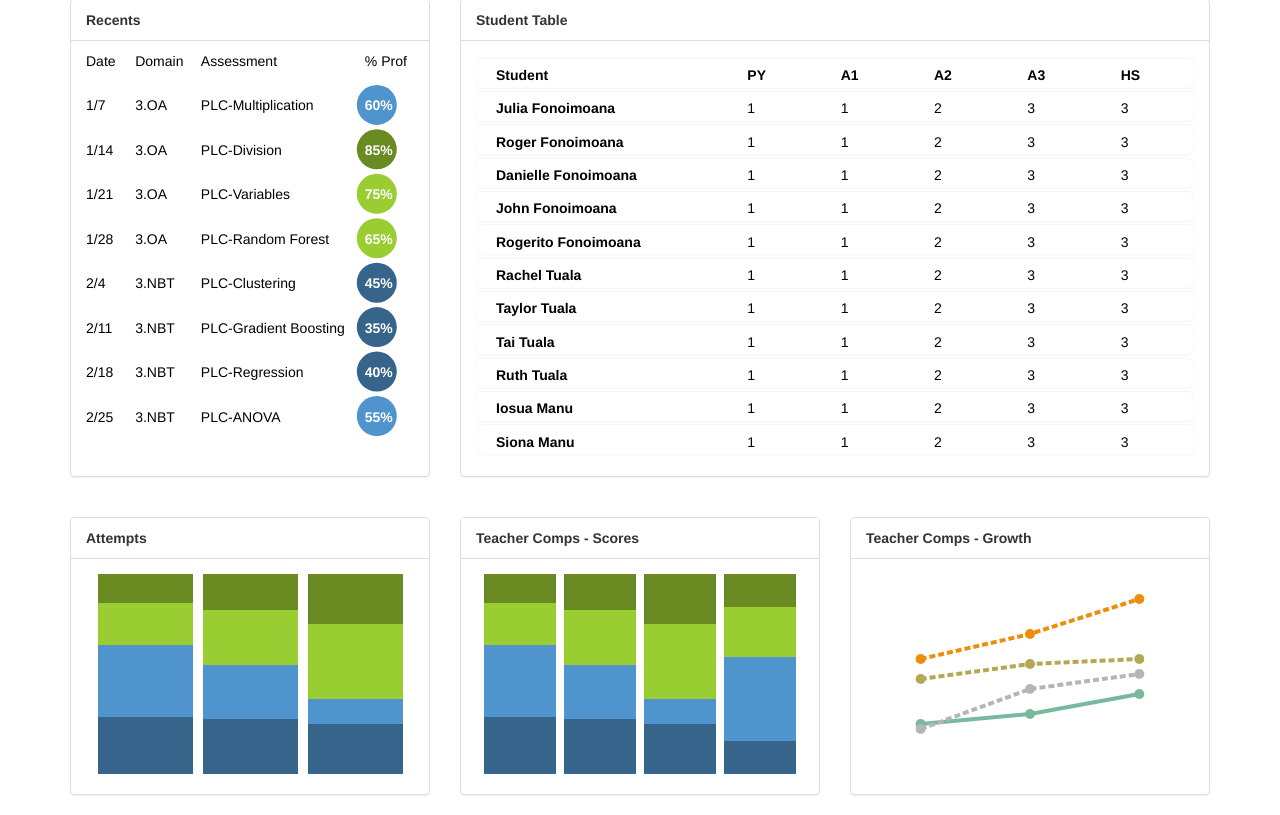
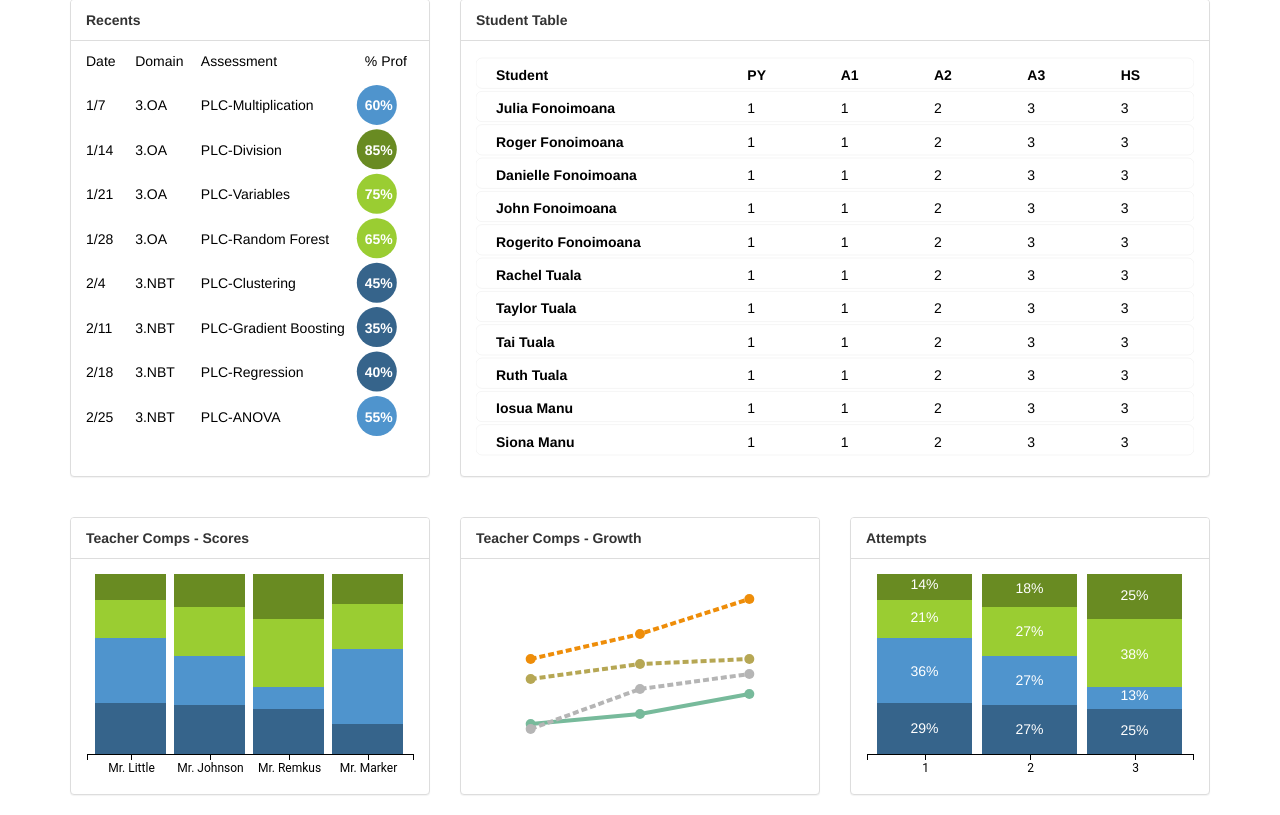
Before and after one commit to sfono96/inquisv2, a Flask app: page /drill in a window 1280 px wide. Shown: the part 71-886 px from the top of the page. Run offline with Flask 2, Linux system fonts and the light colour scheme; some libraries are stand-ins or nearby versions.

Commit message:
added x axes and pctgs

```diff
--- a/templates/dash.html
+++ b/templates/dash.html
@@ -74,7 +74,7 @@
 
             <div class="row">
                 <div class = "col-lg-12">
-                    <h1 class = "page-header">Grade Level Dashboard</h1>
+                    <h2 class = "page-header">Grade Level Dashboard</h2>
                 </div>
             </div>
 
--- a/templates/drill.html
+++ b/templates/drill.html
@@ -27,7 +27,7 @@
     <script src="//code.jquery.com/jquery-migrate-1.2.1.min.js"></script>-->
 
     <style type="text/css">
-      .axis {font-family: Roboto,Arial; font-size:26px;}
+      .axis {font-family: Roboto,Arial; font-size:12px;}
       .axis path, .axis line {fill: none;stroke: #000;shape-rendering: crispEdges;}
       .myText {shape-rendering: crispEdges;font-family: Roboto; font-size: 16px}
       .d3-tip {
@@ -110,20 +110,6 @@
                 <div class="col-lg-4">
                     <div class="panel panel-default">
                         <div class="panel-heading">
-                            <i class="fa fa-bar-chart-o fa-fw"></i><b>Attempts</b>
-                        </div>
-                        <!-- /.panel-heading -->
-                        <div class="panel-body">
-                            <div id='attempts'></div>
-                        </div>
-                        <!-- /.panel-body -->
-                    </div>
-                </div>
-
-                <!-- teacher comps - scores -->
-                <div class="col-lg-4">
-                    <div class="panel panel-default">
-                        <div class="panel-heading">
                             <i class="fa fa-bar-chart-o fa-fw"></i><b>Teacher Comps - Scores</b>
                         </div>
                         <!-- /.panel-heading -->
@@ -134,7 +120,7 @@
                     </div>
                 </div>
 
-                <!-- teacher comps - growth -->
+                <!-- teacher comps - scores -->
                 <div class="col-lg-4">
                     <div class="panel panel-default">
                         <div class="panel-heading">
@@ -143,6 +129,20 @@
                         <!-- /.panel-heading -->
                         <div class="panel-body">
                             <div id='growth'></div>
+                        </div>
+                        <!-- /.panel-body -->
+                    </div>
+                </div>
+
+                <!-- teacher comps - growth -->
+                <div class="col-lg-4">
+                    <div class="panel panel-default">
+                        <div class="panel-heading">
+                            <i class="fa fa-bar-chart-o fa-fw"></i><b>Attempts</b>
+                        </div>
+                        <!-- /.panel-heading -->
+                        <div class="panel-body">
+                            <div id='attempts'></div>
                         </div>
                         <!-- /.panel-body -->
                     </div>
@@ -250,18 +250,30 @@ rStrengthText.transition().duration(1500).attr("fill-opacity",1)
 ////////////////////////////////////////////////////////////////////////////////
 
 var width = $('#attempts').width()
-var height = 200
+var svgHeight = 200
+var height = 180
 
-asvg = d3.select("#attempts").append("svg").attr("width",width).attr("height",height)
+asvg = d3.select("#attempts").append("svg").attr("width",width).attr("height",svgHeight)
 
-var ax = d3.scale.ordinal().rangeRoundBands([0,width],.1)
+var ax = d3.scale.ordinal().rangeRoundBands([0,width-2],.1)
 var ay = d3.scale.linear().rangeRound([height,0]);
 var color = d3.scale.ordinal().range(['#36648B','#4F94CD','#9ACD32','#698B22']);
 //var color = d3.scale.ordinal().range(['#698B22','#9ACD32','#4F94CD','#36648B']);
+var axAxis = d3.svg.axis().scale(ax).orient("bottom");
 
 var adata = [{"Attempt":1,"1":20,"2":25,"3":15,"4":10},
             {"Attempt":2,"1":15,"2":15,"3":15,"4":10},
             {"Attempt":3,"1":10,"2":5,"3":15,"4":10}];
+
+var aObj = {
+  "teacher":"Mr. Little",
+  "assessment":"PLC-ANOVA",
+  "attemptData":[
+    {"Attempt":1,"1":20,"2":25,"3":15,"4":10},
+    {"Attempt":2,"1":15,"2":15,"3":15,"4":10},
+    {"Attempt":3,"1":10,"2":5,"3":15,"4":10}
+  ]
+};
 
 function newData(){
   var arr = [{"Attempt":1,"1":Math.floor(Math.random()*25),"2":Math.floor(Math.random()*25),"3":Math.floor(Math.random()*5),"4":Math.floor(Math.random()*5)},
@@ -271,101 +283,134 @@ function newData(){
 }
 
 function updateAttempts(data){
+  // color scale using the keys (tiers 1-4)
   color.domain(d3.keys(data[0]).filter(function(key) { return key !== "Attempt"; }));
+
+  // creating the proportions for the stack normalized column
   data.forEach(function(d){
     var y0 = 0
-    d.ages = color.domain().map(function(name){return {name:name,y0:y0,y1:y0+=d[name]}}) // gets all of the y0 and y1
-    d.ages.forEach(function(d){d.y0 /= y0;d.y1 /= y0;}); // normalizes to 100%
+    d.tiers = color.domain().map(function(name){return {name:name,y0:y0,y1:y0+=d[name],cnt:d[name]}}) // gets all of the y0 and y1 and include the count itself
+    d.tiers.forEach(function(d){d.y0 /= y0;d.y1 /= y0;}); // normalizes to 100%
   })
+  data.sort(function(a, b) { return b.tiers[0].y1 - a.tiers[0].y1; });
 
-  data.sort(function(a, b) { return b.ages[0].y1 - a.ages[0].y1; });
+  // set the x scale domain (tied to the attempt number)
   ax.domain(data.map(function(d) { return d.Attempt; }));
+
+  // reset the chart to zero and rebuild
   asvg.selectAll("g").remove();
+
+  // x axis
+  asvg.append("g").attr("class","x axis").attr("transform","translate(1,"+(height)+")").call(axAxis);
+
+  // rebuild chart
   var state = asvg.selectAll(".attempt")
         .data(data)
       .enter().append("g")
         .attr("class", "attempt")
         .attr("transform", function(d) { return "translate(" + ax(d.Attempt) + ",0)"; });
 
-  var rects = state.selectAll("rect")
-        .data(function(d) { return d.ages; })
-      .enter().append("rect")
+  var rGroups = state.selectAll("g")
+        .data(function(d) { return d.tiers; })
+      .enter().append("g")
+        .attr("transform","translate(0,"+height+")")
+
+  var rects = rGroups.append("rect")
         .attr("width", ax.rangeBand())
-        .attr("y", height)
         .attr("height", 0)
         .attr("fill", function(d) { return color(d.name); })
         .attr("fill-opacity", 0)
-        .on("mouseover",function(d){d3.select(this).attr("fill-opacity",.5)})
-        .on("mouseout",function(d){d3.select(this).attr("fill-opacity",1)})
+
+  var text = rGroups.append("text")
+        .text(function(d){return pct(d.y1 - d.y0)})
+        .attr("fill","white")
+        .style("font-size","14px")
+        .attr("y", function(d) { return (ay(d.y0)-ay(d.y1))/1.7; })
+        .attr("x", ax.rangeBand()/2)
+        .style("text-anchor","middle")
+
+  // click events
+  rGroups
+        .on("mouseover",function(d){d3.select(this).selectAll("rect").attr("fill-opacity",.7);d3.select(this).selectAll("text").text(function(d){return d.cnt})})
+        .on("mouseout",function(d){d3.select(this).selectAll("rect").attr("fill-opacity",1);d3.select(this).selectAll("text").text(function(d){return pct(d.y1 - d.y0)})})
         .on("click",function(d){update(newArr(tData))})
 
+  // initial animations
   var aDelay = function(d,i,j){return j*150};
+  rGroups.transition().duration(750).delay(aDelay)
+    .attr("transform", function(d) { return "translate(0,"+ay(d.y1)+")"; })
+    .selectAll("rect")
+      .attr("height", function(d) { return ay(d.y0) - ay(d.y1); })
+      .attr("fill-opacity", 1);
 
-  rects.transition().duration(750).delay(aDelay)
-    .attr("y", function(d) { return ay(d.y1); })
-    .attr("height", function(d) { return ay(d.y0) - ay(d.y1); })
-    .attr("fill-opacity", 1);
 }
+
 updateAttempts(adata)
 
 ////////////////////////////////////////////////////////////////////////////////
 //////////////////////////////// scores stuff //////////////////////////////////
 ////////////////////////////////////////////////////////////////////////////////
 
-var width = $('#scores').width()
-var height = 200
+var sWidth = $('#scores').width()
+var sSvgHeight = 200
+var sHeight = 180
 
-var svg = d3.select("#scores").append("svg").attr("width",width).attr("height",height)
+var sSvg = d3.select("#scores").append("svg").attr("width",sWidth).attr("height",sSvgHeight)
 
-var x = d3.scale.ordinal().rangeRoundBands([0,width],.1)
-var y = d3.scale.linear().rangeRound([height,0]);
-var color = d3.scale.ordinal().range(['#36648B','#4F94CD','#9ACD32','#698B22']);
+var sx = d3.scale.ordinal().rangeRoundBands([0,sWidth-2],.1)
+var sy = d3.scale.linear().rangeRound([sHeight,0]);
+var scolor = d3.scale.ordinal().range(['#36648B','#4F94CD','#9ACD32','#698B22']);
+var sxAxis = d3.svg.axis().scale(sx).orient("bottom")
 //var color = d3.scale.ordinal().range(['#698B22','#9ACD32','#4F94CD','#36648B']);
 
-var data = [{"Attempt":1,"1":20,"2":25,"3":15,"4":10},
-            {"Attempt":2,"1":15,"2":15,"3":15,"4":10},
-            {"Attempt":3,"1":10,"2":5,"3":15,"4":10},
-            {"Attempt":4,"1":10,"2":25,"3":15,"4":10}]
+var data = [{"teacher":"Mr. Little","1":20,"2":25,"3":15,"4":10},
+            {"teacher":"Mr. Johnson","1":15,"2":15,"3":15,"4":10},
+            {"teacher":"Mr. Remkus","1":10,"2":5,"3":15,"4":10},
+            {"teacher":"Mr. Marker","1":10,"2":25,"3":15,"4":10}]
 
 function newCompData(){
-  var arr = [{"Attempt":1,"1":Math.floor(Math.random()*40),"2":Math.floor(Math.random()*50),"3":Math.floor(Math.random()*30),"4":Math.floor(Math.random()*20)},
-            {"Attempt":2,"1":Math.floor(Math.random()*30),"2":Math.floor(Math.random()*30),"3":Math.floor(Math.random()*30),"4":Math.floor(Math.random()*20)},
-            {"Attempt":3,"1":Math.floor(Math.random()*20),"2":Math.floor(Math.random()*10),"3":Math.floor(Math.random()*30),"4":Math.floor(Math.random()*20)},
-            {"Attempt":4,"1":Math.floor(Math.random()*10),"2":Math.floor(Math.random()*50),"3":Math.floor(Math.random()*30),"4":Math.floor(Math.random()*20)}]
+  var arr = [{"teacher":"Mr. Little","1":Math.floor(Math.random()*40),"2":Math.floor(Math.random()*50),"3":Math.floor(Math.random()*30),"4":Math.floor(Math.random()*20)},
+            {"teacher":"Mr. Johnson","1":Math.floor(Math.random()*30),"2":Math.floor(Math.random()*30),"3":Math.floor(Math.random()*30),"4":Math.floor(Math.random()*20)},
+            {"teacher":"Mr. Remkus","1":Math.floor(Math.random()*20),"2":Math.floor(Math.random()*10),"3":Math.floor(Math.random()*30),"4":Math.floor(Math.random()*20)},
+            {"teacher":"Mr. Marker","1":Math.floor(Math.random()*10),"2":Math.floor(Math.random()*50),"3":Math.floor(Math.random()*30),"4":Math.floor(Math.random()*20)}]
   return arr
 }
 
 function updateComps(data){
-  color.domain(d3.keys(data[0]).filter(function(key) { return key !== "Attempt"; }));
+  scolor.domain(d3.keys(data[0]).filter(function(key) { return key !== "teacher"; }));
   data.forEach(function(d){
     var y0 = 0
-    d.ages = color.domain().map(function(name){return {name:name,y0:y0,y1:y0+=d[name]}}) // gets all of the y0 and y1
-    d.ages.forEach(function(d){d.y0 /= y0;d.y1 /= y0;}); // normalizes to 100%
+    d.tiers = color.domain().map(function(name){return {name:name,y0:y0,y1:y0+=d[name],cnt:d[name]}}) // gets all of the y0 and y1 and the count itself
+    d.tiers.forEach(function(d){d.y0 /= y0;d.y1 /= y0;}); // normalizes to 100%
   })
 
-  data.sort(function(a, b) { return b.ages[0].y1 - a.ages[0].y1; });
-  x.domain(data.map(function(d) { return d.Attempt; }));
-  svg.selectAll("g").remove();
-  var state = svg.selectAll(".attempt")
+  data.sort(function(a, b) { return b.tiers[0].y1 - a.tiers[0].y1; });
+  sx.domain(data.map(function(d) { return d.teacher; }));
+  sSvg.selectAll("g").remove();
+
+  // x axis
+  sSvg.append("g").attr("class","x axis").attr("transform","translate(1,"+(sHeight)+")").call(sxAxis);
+
+  var state = sSvg.selectAll(".teacher")
         .data(data)
       .enter().append("g")
-        .attr("class", "attempt")
-        .attr("transform", function(d) { return "translate(" + x(d.Attempt) + ",0)"; });
+        .attr("class", "teacher")
+        .attr("transform", function(d) { return "translate(" + sx(d.teacher) + ",0)"; });
 
   var rects = state.selectAll("rect")
-        .data(function(d) { return d.ages; })
+        .data(function(d) { return d.tiers; })
       .enter().append("rect")
-        .attr("width", x.rangeBand())
-        .attr("y", height)
+        .attr("width", sx.rangeBand())
+        .attr("y", sHeight)
         .attr("height", 0)
-        .attr("fill", function(d) { return color(d.name); })
+        .attr("fill", function(d) { return scolor(d.name); })
         .attr("fill-opacity", 0);
 
   var aDelay = function(d,i,j){return 500+j*250};
 
   rects.transition().duration(750).delay(aDelay)
-    .attr("y", function(d) { return y(d.y1); })
-    .attr("height", function(d) { return y(d.y0) - y(d.y1); })
+    .attr("y", function(d) { return sy(d.y1); })
+    .attr("height", function(d) { return sy(d.y0) - sy(d.y1); })
     .attr("fill-opacity", 1);
 }
 updateComps(data)
```
